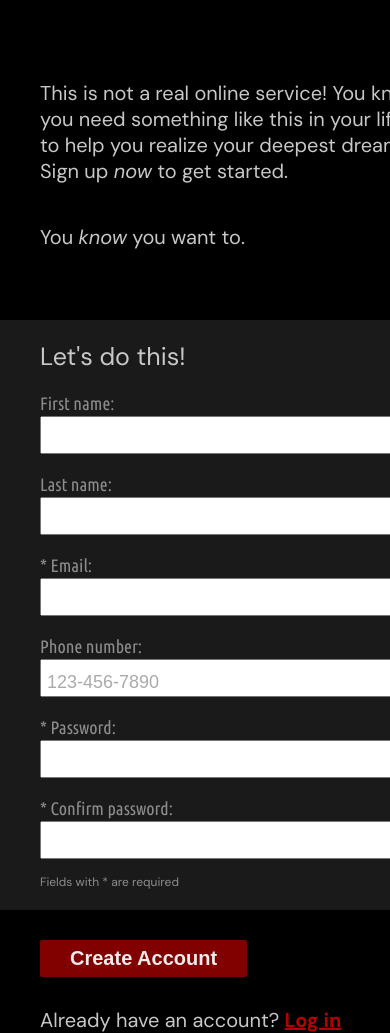
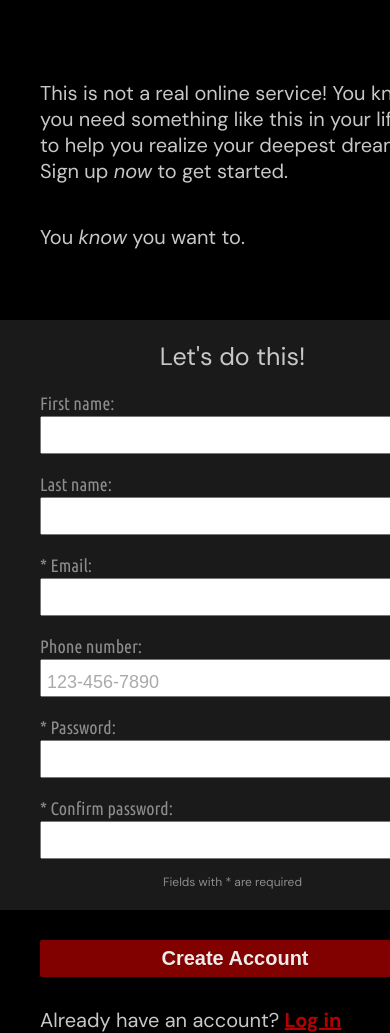
Before and after one commit to heresywolves/online-form, a plain HTML site: page index.html in a window 390 px wide. Shown: the top 1033 px of the page. Drawn offline with Linux system fonts and the light colour scheme.

Commit message:
resize and center elements on mobile

```diff
--- a/styles.css
+++ b/styles.css
@@ -228,6 +228,19 @@ button:active {
     background-color: black;
   }
 
+  .form p{
+    text-align: center;
+  }
+
+  .right-side {
+    display: flex;
+    flex-direction: column;
+  }
+
+  button{
+    margin-right: 35px;
+  }
+
   .left-side {
     display: none;
   }
@@ -239,6 +252,7 @@ button:active {
 
   .form .row {
     flex-direction: column;
+    align-items: center;
     gap: 0px;
     margin-bottom: 0;
     margin-top: 0;
```
